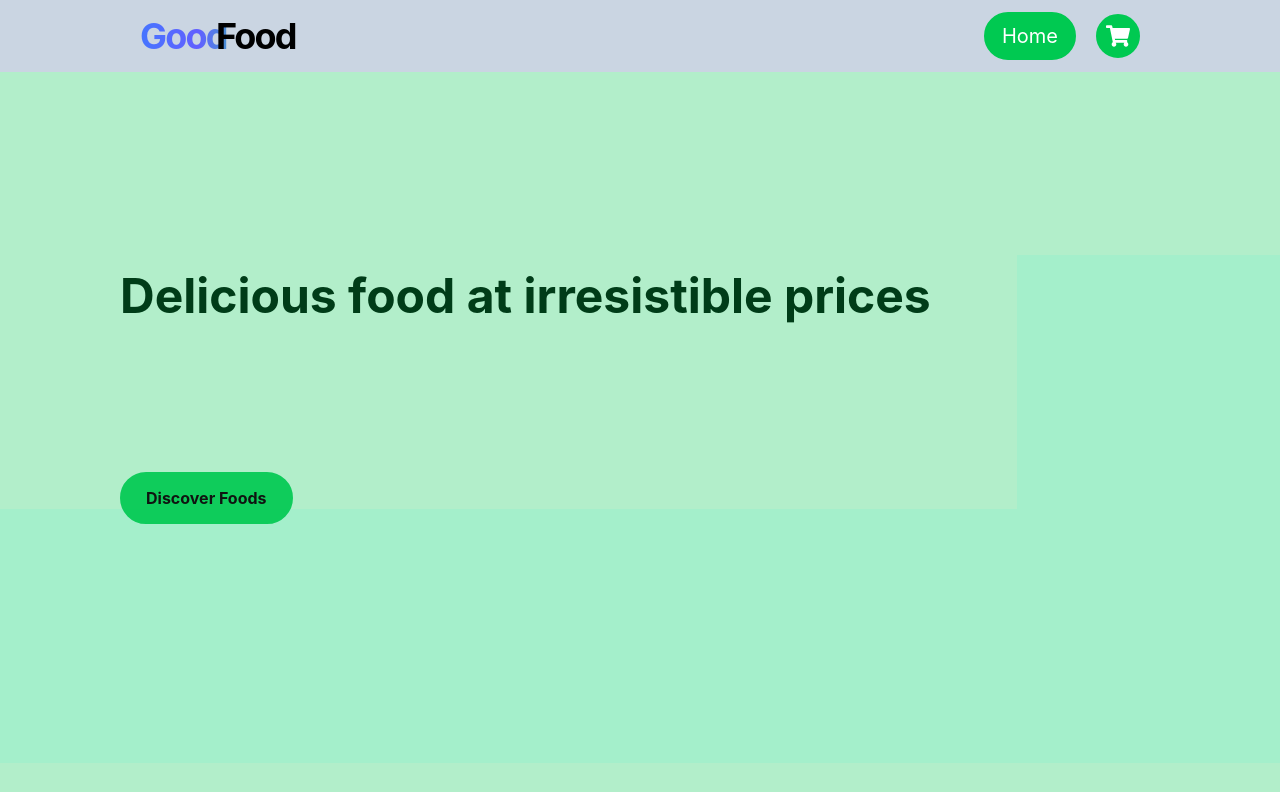
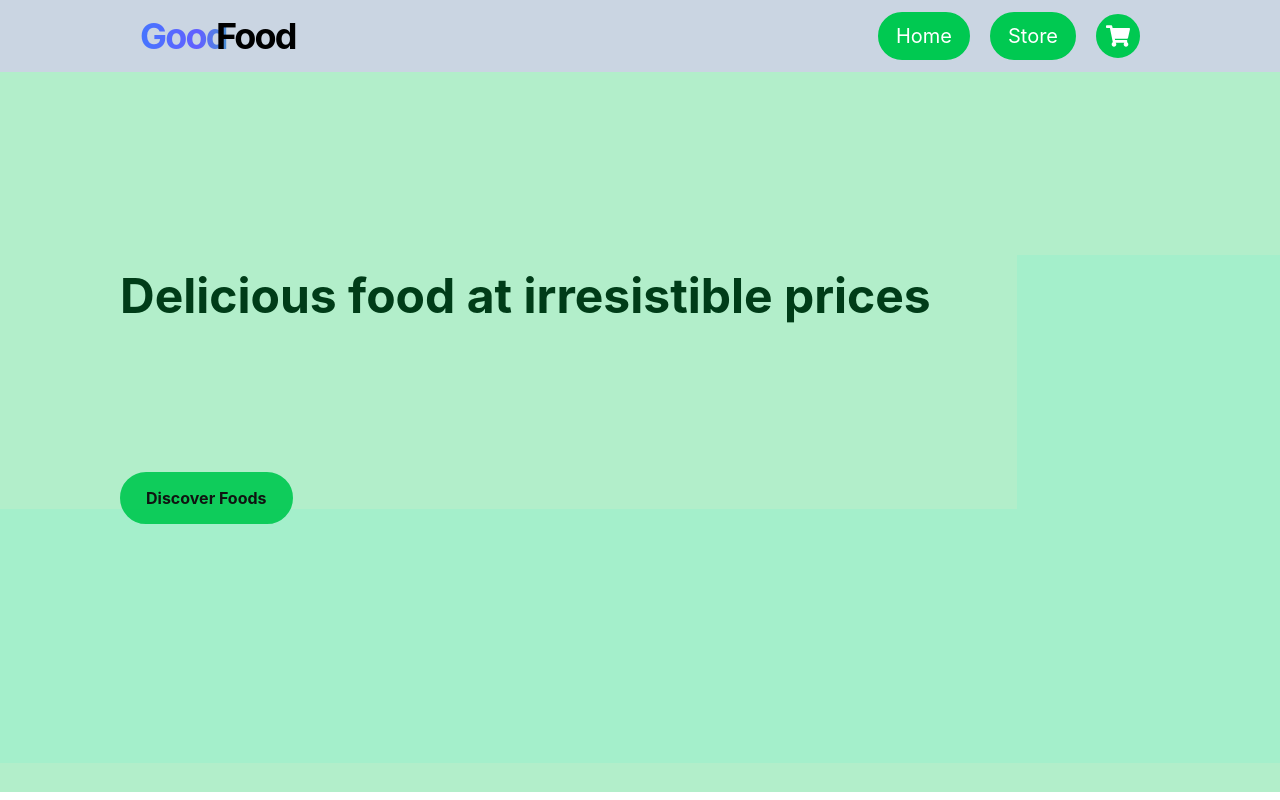
Before and after one commit to ahmedabdelhalemmohamed/E-commerce-food-react, a React (Vite) app: page / in a window 1280 px wide. Shown: the top 800 px of the page. Built offline with nearby package versions, Linux system fonts and the light colour scheme.

Commit message:
organize routing page

```diff
--- a/src/App.jsx
+++ b/src/App.jsx
@@ -5,6 +5,7 @@ import Shopping from './pages/Shopping'
 import supabase from './supabase'
 import Navbar from './components/Navbar'
 import Foods from './pages/Foods'
+import Store from './pages/Store'
 
 const App = () => {
 
@@ -19,6 +20,7 @@ const App = () => {
         <Route path="/" element={<Home />}/>
         <Route path="/shopping" element={<Shopping />}/>
         <Route path="/foods" element={<Foods />}/>
+        <Route path="/basket" element={<Store />}/>
       </Routes>
     </div>
   )
--- a/src/components/BestFoods.jsx
+++ b/src/components/BestFoods.jsx
@@ -71,7 +71,7 @@ const BestFoods = () => {
       </div>
 
       <button className="mx-auto mt-5 py-3 px-6 bg-white text-green-500 rounded-full hover:text-white font-bold border-2 border-green-500 hover:bg-green-500 hover:text-black transition cursor-pointer w-fit ">
-        <Link to="/foods">Discover More Foods</Link>
+        <Link to="/shopping">Discover More Foods</Link>
       </button>
       {product && (
         <div className="z-100 fixed top-1/2 -translate-x-1/2 left-1/2 -translate-y-1/2 w-fit  bg-green-300 flex items-center rounded-2xl">
--- a/src/components/Hero.jsx
+++ b/src/components/Hero.jsx
@@ -17,7 +17,7 @@ const Hero = () => {
         </div>
 
         <button className="md:mt-10 lg:mt-15 mt-5 py-3 px-6 bg-green-500 rounded-full text-black font-bold border-2 border-green-500 hover:bg-white hover:text-green-500 transition cursor-pointer w-fit z-60 animate-pulse">
-          <Link to="/foods">Discover Foods</Link>
+          <Link to="/shopping">Discover Foods</Link>
         </button>
       </div>
     </div>
--- a/src/components/Navbar.jsx
+++ b/src/components/Navbar.jsx
@@ -19,7 +19,8 @@ const Navbar = () => {
         <div className='hidden sm:block'>
           <ul className='text-white flex items-center space-x-5 text-xl'>
             <li className='bg-green-500 py-2 px-4 rounded-full border-2 border-green-500 hover:bg-white hover:text-green-600 transition'><Link to="/">Home</Link></li>
-            <li className='bg-green-500 border-2 border-green-500 rounded-full p-2 hover:bg-white  transition flex items-center animate-pulse' ><Link to="/shopping"><FaShoppingCart className="text-2xl text-white hover:text-green-500 transition"/></Link></li>
+            <li className='bg-green-500 py-2 px-4 rounded-full border-2 border-green-500 hover:bg-white hover:text-green-600 transition'><Link to="/shopping">Store</Link></li>
+            <li className='bg-green-500 border-2 border-green-500 rounded-full p-2 hover:bg-white  transition flex items-center animate-pulse' ><Link to="/basket"><FaShoppingCart className="text-2xl text-white hover:text-green-500 transition"/></Link></li>
           </ul>
         </div>
         <div className='text-green-600 border-2 rounded-full hover:bg-green-600 hover:text-white hover:border-white-600 p-1 sm:hidden'>
@@ -37,7 +38,8 @@ const Navbar = () => {
         <div className='sm:hidden bg-slate-700 text-center fixed  w-full animate-menu'>
           <ul className='text-white flex flex-col items-center p-5 justify-center space-y-5 text-xl '>
             <li className='bg-green-500 py-2 px-4 rounded-full border-2 border-green-500 hover:bg-white hover:text-green-600 transition' onClick={() => setOpenMenu((prev) => !prev)}><a href=""><Link to="/">Home</Link></a></li>
-            <li className='bg-green-500 border-2 border-green-500 rounded-full p-2 hover:bg-white  transition' onClick={() => setOpenMenu((prev) => !prev)}><a href="" className='flex items-center animate-pulse'><Link to="/shopping"><FaShoppingCart className="text-2xl text-white hover:text-green-500 transition"/></Link></a></li>
+            <li className='bg-green-500 py-2 px-4 rounded-full border-2 border-green-500 hover:bg-white hover:text-green-600 transition' onClick={() => setOpenMenu((prev) => !prev)}><a href=""><Link to="/shopping">Store</Link></a></li>
+            <li className='bg-green-500 border-2 border-green-500 rounded-full p-2 hover:bg-white  transition' onClick={() => setOpenMenu((prev) => !prev)}><a href="" className='flex items-center animate-pulse'><Link to="/basket"><FaShoppingCart className="text-2xl text-white hover:text-green-500 transition"/></Link></a></li>
           </ul>
         </div>
         )
--- a/src/pages/Foods.jsx
+++ /dev/null
@@ -1,9 +0,0 @@
-import React from 'react'
-
-const Foods = () => {
-  return (
-    <div>Foods</div>
-  )
-}
-
-export default Foods
--- /dev/null
+++ b/src/pages/Store.jsx
@@ -0,0 +1,9 @@
+import React from 'react'
+
+const Store = () => {
+  return (
+    <div>Store</div>
+  )
+}
+
+export default Store
```
